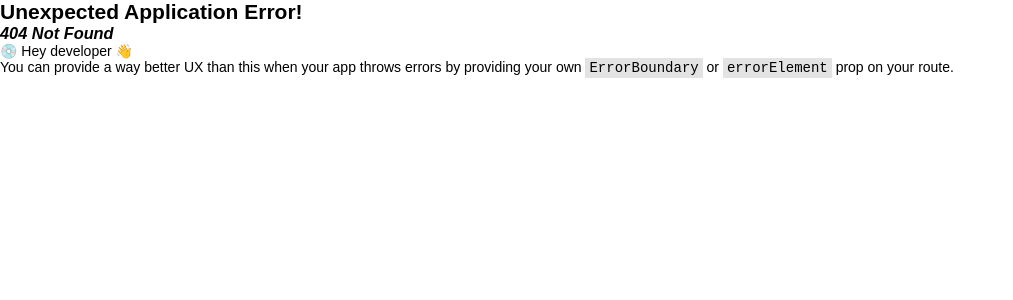
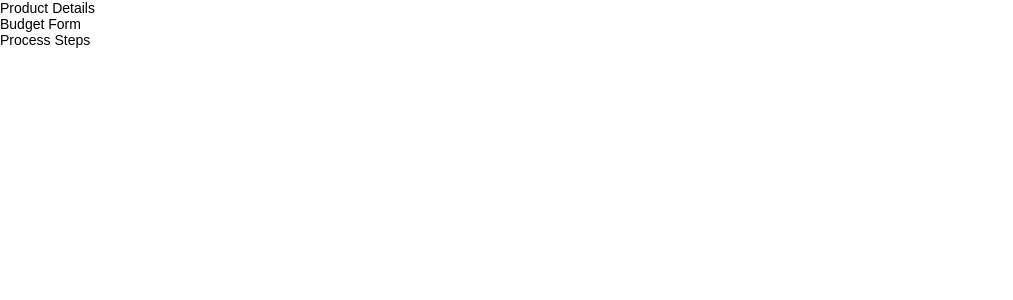
Before and after one commit to cpejr/IZT-web-frontend, a React (Vite) app: page /produto in a window 1280 px wide. Before the commit this address had no page. Shown: the top 300 px of the page, without its empty margins (0-1013 px from the left). Built offline with nearby package versions, Linux system fonts and the light colour scheme.

Commit message:
feat: adding divs

```diff
--- /dev/null
+++ b/src/pages/Product/Product.jsx
@@ -0,0 +1,20 @@
+import React from 'react';
+
+import {
+  Container,
+  ProductDetails,
+  BudgetForm,
+  ProcessSteps,
+} from '../Product/Styles';
+
+function Product() {
+  return (
+    <Container>
+      <ProductDetails>Product Details</ProductDetails>
+      <BudgetForm>Budget Form</BudgetForm>
+      <ProcessSteps>Process Steps</ProcessSteps>
+    </Container>
+  );
+}
+
+export default Product;
--- /dev/null
+++ b/src/pages/Product/Styles.jsx
@@ -0,0 +1,6 @@
+import styled from 'styled-components';
+
+export const Container = styled.div``;
+export const ProductDetails = styled.div``;
+export const BudgetForm = styled.div``;
+export const ProcessSteps = styled.div``;
--- a/src/pages/index.js
+++ b/src/pages/index.js
@@ -1,2 +1,3 @@
 // eslint-disable-next-line import/prefer-default-export
 export { default as Catalog } from './Catalog/Catalog';
+export { default as Product } from './Product/Product';
--- a/src/routes.jsx
+++ b/src/routes.jsx
@@ -5,12 +5,14 @@ import {
   Route,
 } from 'react-router-dom';
 import { Catalog } from './pages';
+import { Product } from './pages';
 
 const router = createBrowserRouter(
   createRoutesFromElements(
     <Route path="/">
       <Route index element={<h1>Hello World!</h1>} />
       <Route path="catalogo" element={<Catalog />} />
+      <Route path="produto" element={<Product />} />
     </Route>
   )
 );
```
